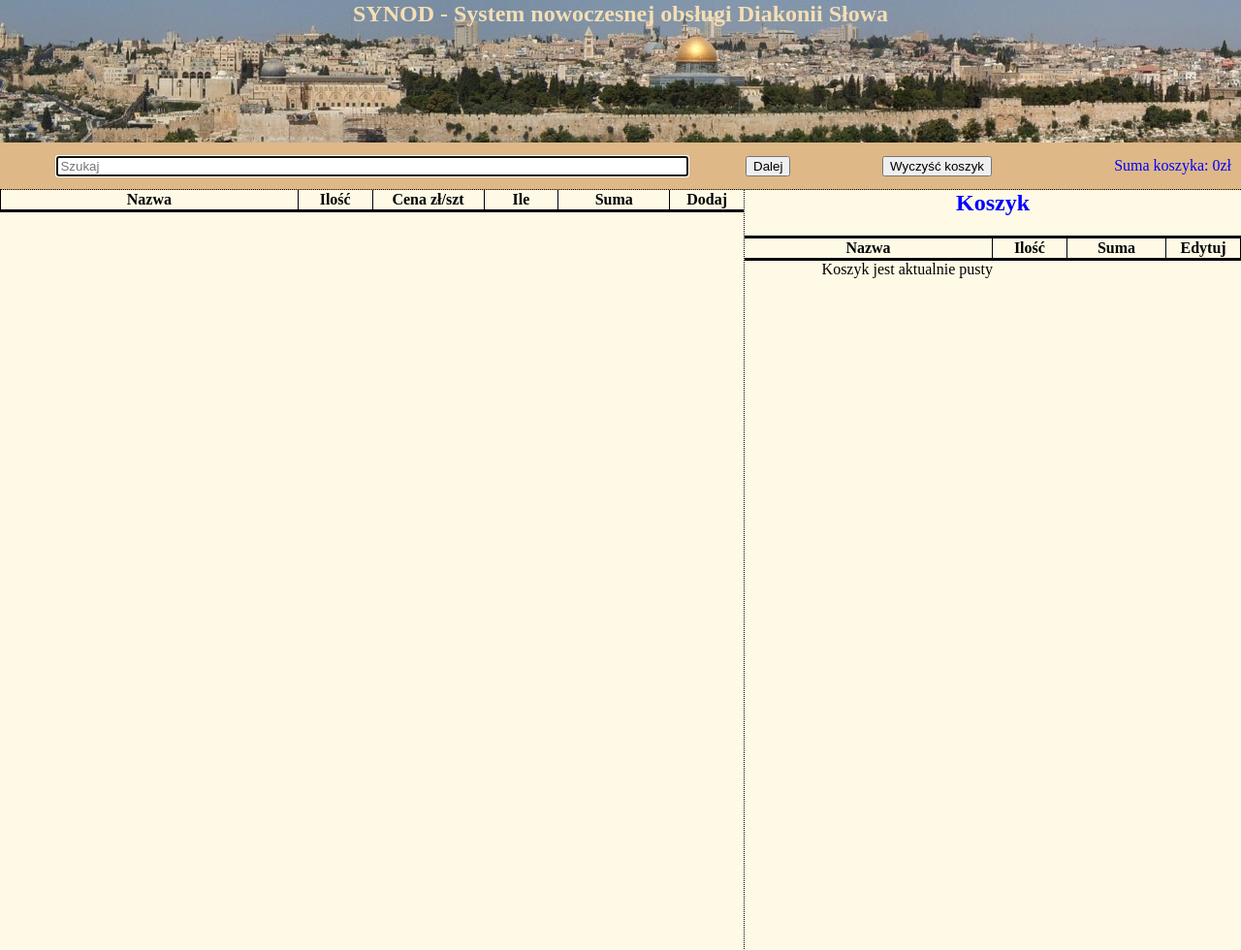
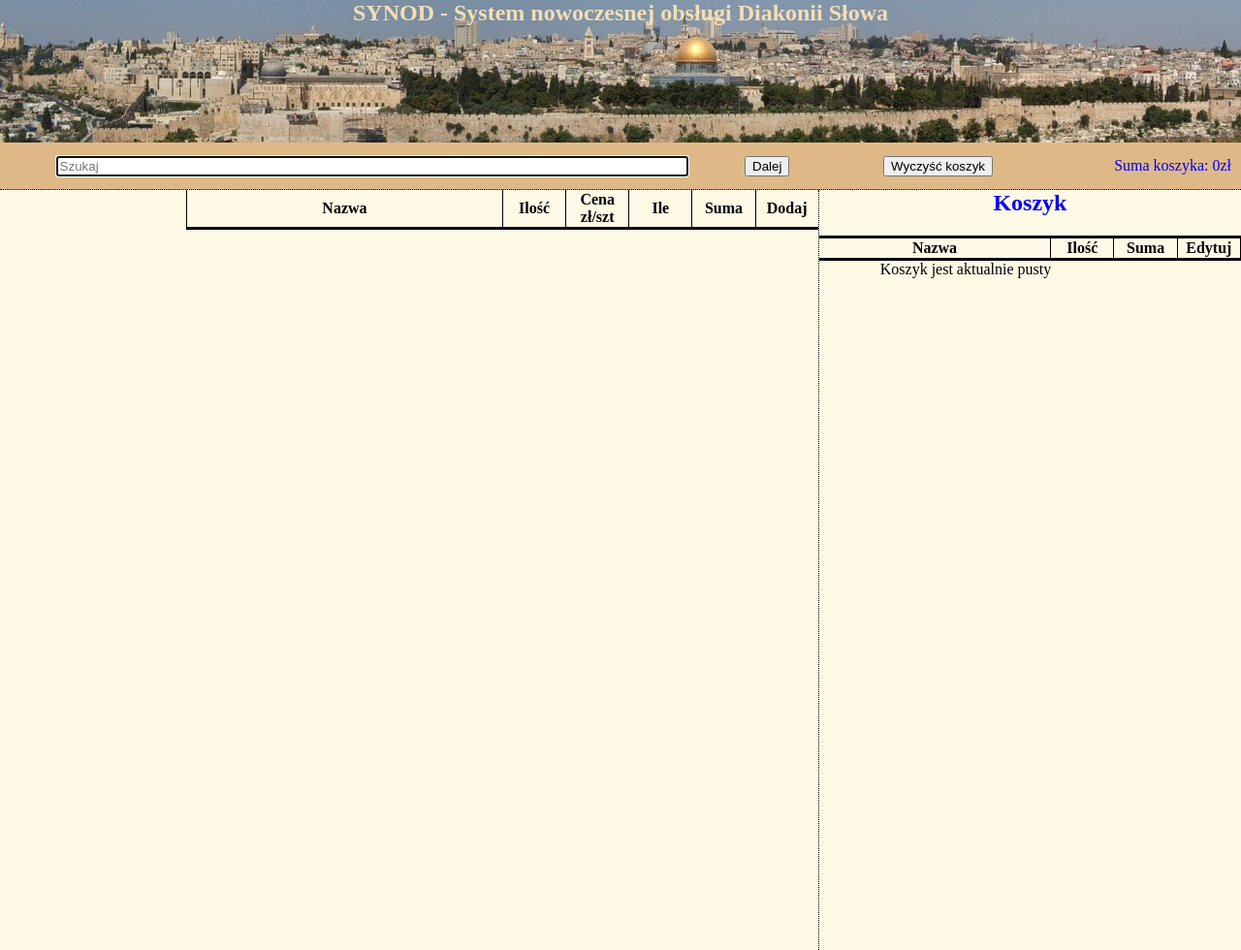
Before and after one commit to Yoshud/Diakonia_Slowa_app, a Django app: page /order in a window 1280 px wide. Shown: the whole page at 97% size. Run offline with Django 3.2, Linux system fonts and the light colour scheme; the visitor is signed in with stand-in values (Sample User, id 1); lists and menus that the app fills with data are empty; some libraries are stand-ins or nearby versions.

Commit message:
[html, template_page] Poprawienie sposobu wyświetlania (przynajmniej na chrome), dodanie templatowego html do tabelki z tagami

```diff
--- a/main_app/static/main_app/main_style.css
+++ b/main_app/static/main_app/main_style.css
@@ -15,9 +15,12 @@ div table {
 .main_page_table td {
     padding: 0;
     border-width: thin;
+    overflow: hidden;
 }
 
 .main_page_table {
+    height: 100%;
+    width: 100%;
 }
 
 .main_page_table th {
@@ -106,6 +109,7 @@ div form {
 }
 
 h1 {
+    height: 100%;
     background: wheat url("images/jerozolima.jpg") top no-repeat;
     margin: 0;
     border-width: 0;
--- a/main_app/templates/main_app/order.html
+++ b/main_app/templates/main_app/order.html
@@ -1,4 +1,4 @@
-{%  extends "main_app/template_page.html" %}
+{%  extends "main_app/template_tag_page.html" %}
 {% load static %}
 {% block scripts_links_block %}
     <script src={% static 'main_app/basket.js' %}></script>
@@ -17,17 +17,17 @@
                     <td id="basket_sum_field" style="color: blue; text-align: end; padding-right: 10px "></td>
                 </tr>
 {% endblock %}
-{% block main_table_block %}
+{% block content_table_block %}
     <tr>
           <td style="text-align: left; width: 60%;border-right-style: dotted; border-width: thin; border-color: black">
                         <div>
                             <table class="text_table left_table script_writing_table" id="product_table">
                                 <tr>
-                                    <th style="width: 40%">Nazwa</th>
+                                    <th style="width: 50%">Nazwa</th>
                                     <th style="width: 10%">Ilość</th>
-                                    <th style="width: 15%">Cena zł/szt</th>
+                                    <th style="width: 10%">Cena zł/szt</th>
                                     <th style="width: 10%">Ile</th>
-                                    <th style="width: 15%">Suma</th>
+                                    <th style="width: 10%">Suma</th>
                                     <th style="width: 10%">Dodaj</th>
 
                                 </tr>
@@ -46,9 +46,9 @@
                             <table class="text_table right_table script_writing_table" id="busket_table">
 
                                 <tr>
-                                    <th style="width: 50%">Nazwa</th>
+                                    <th style="width: 55%">Nazwa</th>
                                     <th style="width: 15%">Ilość</th>
-                                    <th style="width: 20%">Suma</th>
+                                    <th style="width: 15%">Suma</th>
                                     <th style="width: 15%">Edytuj</th>
                                 </tr>
                                 <tr>
--- a/main_app/templates/main_app/template_page.html
+++ b/main_app/templates/main_app/template_page.html
@@ -10,6 +10,9 @@
 
     <body>
     <div>
+        <table class="main_page_table">
+            <tr style="height: 15%">
+                <td>
                     <h1>
                         <table onclick="to_main()">
                             <tr>
@@ -19,11 +22,22 @@
                             </tr>
                         </table>
                     </h1>
-        <table style="table-layout: auto; height: 5%;overflow:hidden; border-bottom-style: dotted; border-bottom-width: thin; border-color: black; background: burlywood;">
+                </td>
+            </tr>
+            <tr style="height: 5%">
+                <td>
+                    <table style="table-layout: auto; height: 100%;overflow:hidden; border-bottom-style: dotted; border-bottom-width: thin; border-color: black; background: burlywood;">
                         {% block bar_table_block %}{% endblock %}
                     </table>
-        <table class="main_page_table" style="table-layout: auto; height: 95%;">
+                </td>
+            </tr>
+            <tr style="height: 80%">
+                <td>
+                    <table class="main_page_table" style="table-layout: auto; ">
                         {% block main_table_block %}{% endblock %}
+                    </table>
+                </td>
+            </tr>
         </table>
     </div>
     {% block java_scripts_block %}{% endblock %}
--- /dev/null
+++ b/main_app/templates/main_app/template_tag_page.html
@@ -0,0 +1,15 @@
+{% extends 'main_app/template_page.html' %}
+
+{% block main_table_block %}
+
+    <td style="width: 15%"></td>
+    <td>
+        <div style="width: 100%; height: 100%">
+            <table class="main_page_table">
+                {% block content_table_block %}{% endblock %}
+            </table>
+        </div>
+
+    </td>
+
+{% endblock %}
```
Lines whose indentation alone changed are shown as unchanged.
